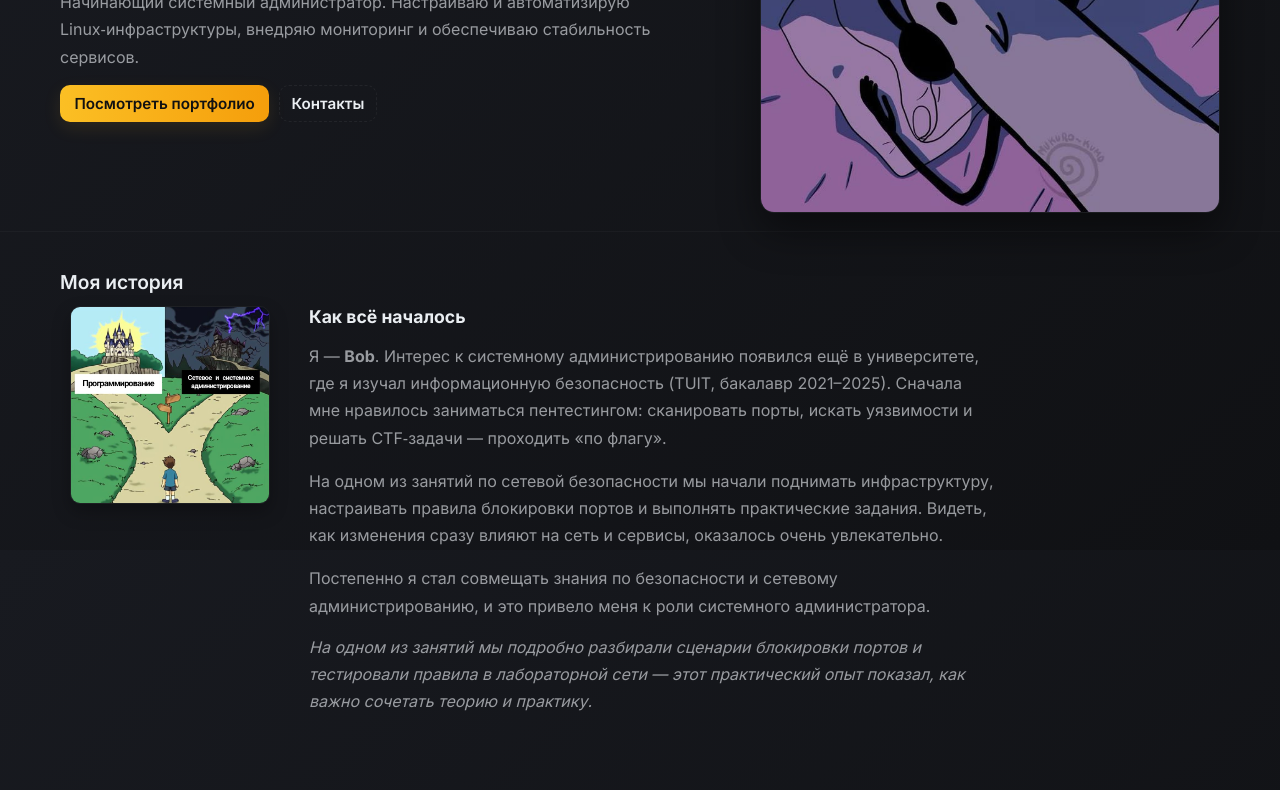
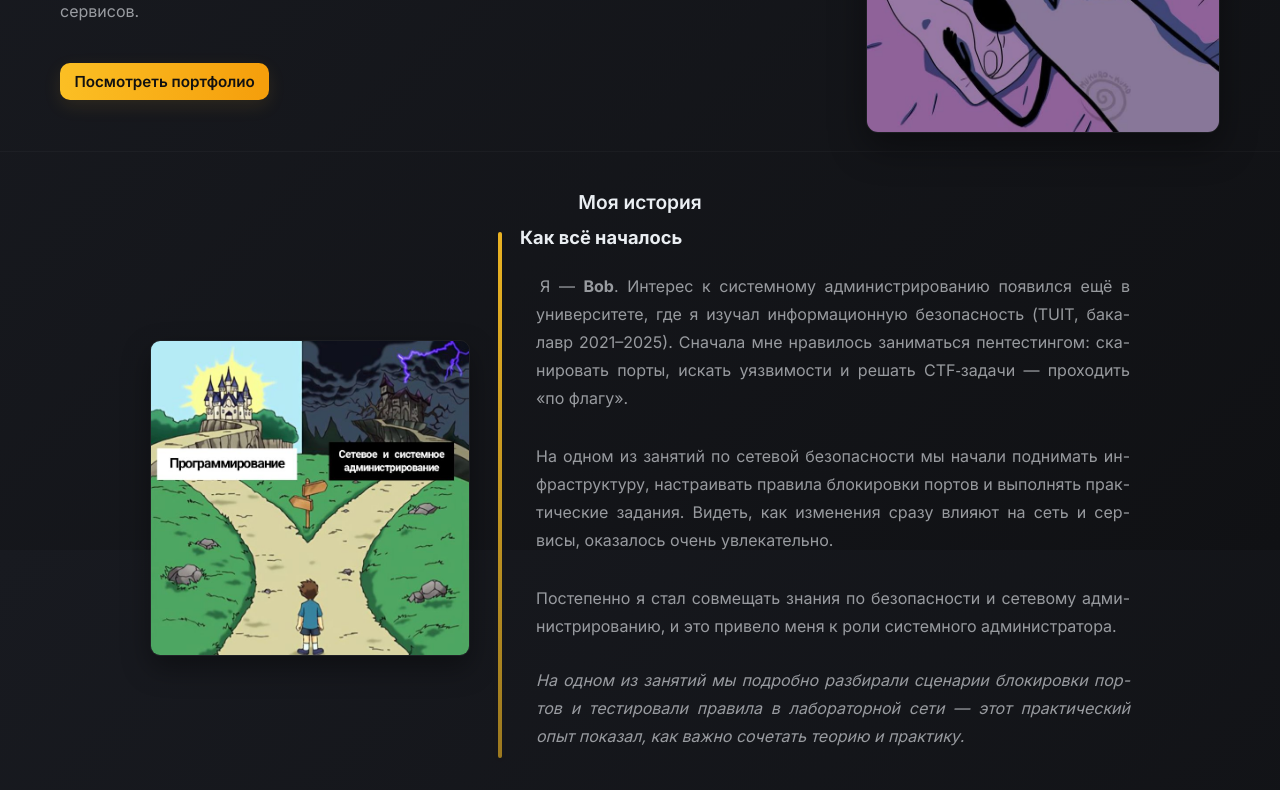
Before and after one commit to Bobur2k03/Obout-us, a plain HTML site: page about.html in a window 1280 px wide. Shown: the part 250-1040 px from the top of the page. Drawn offline with Linux system fonts and the light colour scheme.

Commit message:
on about-page 1.2

```diff
--- a/about.html
+++ b/about.html
@@ -23,9 +23,7 @@
 
           <div class="hero-ctas">
             <a class="btn btn-primary" href="portfolio.html">Посмотреть портфолио</a>
-            <a class="btn btn-ghost" href="contact.html">Контакты</a>
           </div>
-
         </div>
 
         <aside class="hero-image" aria-hidden="false">
--- a/css/about.css
+++ b/css/about.css
@@ -5,6 +5,7 @@
   --muted: rgba(234,238,242,0.66);
   --muted-soft: rgba(234,238,242,0.62);
   --accent: #fbbf24;
+  --accent-2: #3b82f6;
   --container: 1200px;
   --gap: 20px;
   --radius: 12px;
@@ -15,7 +16,16 @@
 
 /* Reset / base */
 * { box-sizing: border-box; }
-html,body { height: 100%; margin: 0; padding: 0; background: linear-gradient(135deg,#181a20,#101114); color: var(--text); font-family: Inter, Arial, sans-serif; -webkit-font-smoothing:antialiased; -moz-osx-font-smoothing:grayscale; }
+html,body {
+  height: 100%;
+  margin: 0;
+  padding: 0;
+  background: linear-gradient(135deg,#181a20,#101114);
+  color: var(--text);
+  font-family: Inter, Arial, sans-serif;
+  -webkit-font-smoothing:antialiased;
+  -moz-osx-font-smoothing:grayscale;
+}
 .container { max-width: var(--container); margin: 0 auto; padding: 0 20px; }
 
 /* Buttons */
@@ -30,40 +40,153 @@ html,body { height: 100%; margin: 0; padding: 0; background: linear-gradient(135
   font-weight:600;
   font-size:0.95rem;
   cursor:pointer;
-     border:0; transition: transform var(--transition), box-shadow var(--transition); }
+  border:0;
+  transition: transform var(--transition), box-shadow var(--transition);
+}
 .btn-primary { background: linear-gradient(90deg,var(--accent),#f59e0b); color:#111; box-shadow: 0 6px 18px rgba(251,191,36,0.10); }
 .btn-ghost { background: transparent; color:var(--text); border:1px dashed rgba(255,255,255,0.06); padding:0.45rem 0.7rem; }
 
-/* Hero */
+/* HERO */
 .hero { padding: 36px 0 18px; border-bottom: 1px solid rgba(255,255,255,0.03); }
-.hero-grid { display: grid; grid-template-columns: 1fr 460px; gap: 36px; align-items: center; }
-.hero-text h1 { margin: 0 0 8px; font-size: 2.1rem; line-height: 1.05; letter-spacing: -0.01em; }
-.hero-lead { margin: 0 0 12px; color: var(--muted-soft); font-size: 1.02rem; max-width: 56ch; }
+.hero-grid {
+  display: grid;
+  grid-template-columns: 1fr 360px; /* уменьшили правую колонку */
+  gap: 36px;
+  align-items: center;
+}
+.hero-text {
+  display:flex;
+  flex-direction:column;
+  justify-content:center;
+  gap:12px;
+}
+.hero-text h1, .hero-text h1#hero-title {
+  margin: 0 0 8px;
+  font-size: 2.0rem;
+  line-height: 1.05;
+  letter-spacing: -0.01em;
+}
+.hero-lead {
+  margin: 0 0 12px;
+  color: var(--muted-soft);
+  font-size: 1.02rem;
+  max-width: 56ch;
+}
 .hero-ctas { display:flex; gap:10px; margin: 12px 0; }
 .hero-tags { display:flex; gap:8px; flex-wrap:wrap; margin-top:12px; }
 .tag { background: rgba(255,255,255,0.03); padding:6px 10px; border-radius:8px; font-size:0.9rem; color:var(--text); border:1px solid rgba(255,255,255,0.02); }
 
-/* Profile image */
-.hero-image { justify-self:center; display:flex; align-items:center; justify-content:center; }
-.profile-img { width:100%; max-width:460px; height:auto; border-radius:14px; object-fit:cover; display:block; border:1px solid rgba(255,255,255,0.04); box-shadow: 0 18px 40px rgba(0,0,0,0.45); transform-origin:center; transition: transform 420ms cubic-bezier(.2,.9,.2,1); }
-.hero-image:hover .profile-img { transform: translateY(-6px) scale(1.01); }
+/* Profile image (уменьшена) */
+.hero-image { justify-self:center; display:flex; align-items:center; justify-content:center; padding-left:6px; }
+.profile-img {
+  width:100%;
+  max-width:360px; /* уменьшено: теперь первая картинка меньше */
+  height:auto;
+  border-radius:12px;
+  object-fit:cover;
+  display:block;
+  border:1px solid rgba(255,255,255,0.04);
+  box-shadow: 0 14px 36px rgba(0,0,0,0.40);
+  transform-origin:center;
+  transition: transform 360ms cubic-bezier(.2,.9,.2,1), box-shadow 360ms ease;
+}
+.hero-image:hover .profile-img { transform: translateY(-4px) scale(1.01); box-shadow: 0 20px 44px rgba(0,0,0,0.44); }
 
-/* About */
+/* ABOUT */
 .about { padding: 38px 0; }
-.section-title { font-size: 1.2rem; margin: 0 0 12px; font-weight: 600; color: var(--text); }
-.about-content { display: grid; grid-template-columns: 220px 1fr; gap: 29px; align-items: start; }
-.about-image { display:flex; align-items:flex-start; justify-content:center; }
-.about-img { width:100%; max-width:200px; height:auto; border-radius:10px; object-fit:cover; display:block; border:1px solid rgba(255,255,255,0.04); box-shadow: 0 8px 18px rgba(0,0,0,0.28); }
-.about-text h3 { margin: 0 0 8px; font-size: 1.1rem; color: var(--text); }
-.about-text p, .hero-lead, .project-desc, .timeline-content p { color: var(--muted-soft); line-height: 1.7; font-size: 1rem; max-width: var(--measure); margin-bottom: 14px; }
+.section-title {
+  font-size: 1.2rem;
+  margin: 0 0 12px;
+  font-weight: 600;
+  color: var(--text);
+  text-align: center; }
+
+/* About layout: image left (увеличена), текст справа */
+.about-content {
+  display: grid;
+  grid-template-columns: 320px 1fr; /* увеличили левую колонку для второй картинки */
+  gap: 28px;
+  align-items: center;
+  margin: 0 auto;
+  max-width: 980px;
+}
+.about-image { display:flex; align-items:flex-start; justify-content:center; padding-top:6px; }
+.about-img {
+  width:100%;
+  max-width:360px; /* увеличено: теперь вторая картинка больше */
+  height:auto;
+  border-radius:10px;
+  object-fit:cover;
+  display:block;
+  border:1px solid rgba(255,255,255,0.04);
+  box-shadow: 0 12px 28px rgba(0,0,0,0.36);
+}
+
+/* About text styling and accent */
+.about-text {
+  padding-left: 22px;
+  position: relative;
+  display:flex;
+  flex-direction: column;
+  justify-content: center;
+
+}
+.about-text::before {
+  content: "";
+  position: absolute;
+  left: 0;
+  top: 6px;
+  bottom: 6px;
+  width: 4px;
+  border-radius: 4px;
+  background: linear-gradient(180deg, rgba(251,191,36,0.95), rgba(251,191,36,0.6));
+  box-shadow: 0 4px 12px rgba(251,191,36,0.06);
+  opacity: 0.98;
+}
+.about-text > * { margin-left: 16px; }
+
+.about-text h3 { margin: 0 0 8px; font-size: 1.14rem; color: var(--text); }
+.about-text p, .hero-lead, .project-desc, .timeline-content p {
+  color: var(--muted-soft);
+  line-height: 1.75;
+  font-size: 1rem;
+  max-width: 66ch;
+  margin-bottom: 14px;
+  text-align: justify;
+  -webkit-hyphens: auto;
+  -ms-hyphens: auto;
+  hyphens: auto;
+}
+
+
+.about-text p:first-of-type { text-indent: 0.25rem; }
+
+
+
 .work-list { margin: 12px 0 0 0; padding-left: 1.05rem; color: var(--muted-soft); }
 .work-list li { margin: 8px 0; }
 .story-note { margin-top: 12px; font-style: italic; color: rgba(234,238,242,0.72); }
 
 /* Approach */
 .approach { padding: 28px 0; }
-.work-approach { display: grid; grid-template-columns: repeat(3,1fr); gap: 12px; margin-top: 12px; }
-.approach-card { background: linear-gradient(180deg, rgba(255,255,255,0.01), transparent); padding: 14px; border-radius: 10px; border: 1px solid rgba(255,255,255,0.03); min-height: 120px; box-shadow: var(--shadow-1); display:flex; flex-direction:column; gap:8px; }
+.work-approach {
+  display: grid;
+  grid-template-columns: repeat(3,1fr);
+  gap: 12px;
+  margin-top: 12px;
+}
+.approach-card {
+  background: linear-gradient(180deg, rgba(255,255,255,0.01), transparent);
+  padding: 14px;
+  border-radius: 10px;
+  border: 1px solid rgba(255,255,255,0.03);
+  min-height: 120px;
+  box-shadow: var(--shadow-1);
+  display:flex;
+  flex-direction:column;
+  gap:8px;
+  transform-origin: left center;
+}
 .approach-icon { font-size: 1.4rem; color: var(--accent); width:40px; height:40px; display:inline-flex; align-items:center; justify-content:center; border-radius:8px; background: linear-gradient(180deg, rgba(251,191,36,0.08), rgba(251,191,36,0.03)); }
 .approach-card h4 { margin: 0; font-size: 1rem; color: var(--text); }
 .approach-card p { margin: 0; color: var(--muted-soft); font-size: 0.95rem; }
@@ -71,7 +194,17 @@ html,body { height: 100%; margin: 0; padding: 0; background: linear-gradient(135
 /* Projects */
 .projects { padding: 28px 0; }
 .projects-grid { display:grid; grid-template-columns: repeat(2,1fr); gap: 16px; margin-top: 12px; }
-.project-card { background: linear-gradient(180deg, rgba(255,255,255,0.01), transparent); padding: 14px; border-radius: 10px; border:1px solid rgba(255,255,255,0.03); box-shadow: var(--shadow-1); display:flex; flex-direction:column; gap:10px; }
+.project-card {
+  background: linear-gradient(180deg, rgba(255,255,255,0.01), transparent);
+  padding: 14px;
+  border-radius: 10px;
+  border:1px solid rgba(255,255,255,0.03);
+  box-shadow: var(--shadow-1);
+  display:flex;
+  flex-direction:column;
+  gap:10px;
+  transform-origin: left center;
+}
 .project-meta { color: var(--muted-soft); font-size: 0.92rem; margin: 0; }
 
 /* Education */
@@ -86,16 +219,31 @@ html,body { height: 100%; margin: 0; padding: 0; background: linear-gradient(135
 .contacts { padding: 28px 0; }
 .contacts-grid { display: grid; grid-template-columns: 360px 1fr; gap: 20px; align-items:start; }
 .contact-cards { display:flex; flex-direction:column; gap:10px; }
-.contact-card { display:flex; gap:10px; align-items:center; padding:12px; border-radius:10px; background: linear-gradient(180deg, rgba(255,255,255,0.01), transparent); border:1px solid rgba(255,255,255,0.03); text-decoration:none; color:var(--text); box-shadow: var(--shadow-1); }
+.contact-card {
+  display:flex;
+  gap:10px;
+  align-items:center;
+  padding:12px;
+  border-radius:10px;
+  background: linear-gradient(180deg, rgba(255,255,255,0.01), transparent);
+  border:1px solid rgba(255,255,255,0.03);
+  text-decoration:none;
+  color:var(--text);
+  box-shadow: var(--shadow-1);
+}
 .contact-card i { font-size:1.1rem; color:var(--accent); width:28px; text-align:center; }
 .contacts-note { color: var(--muted-soft); font-size: 0.95rem; }
 
-/* Reveal animations */
+/* Reveal animations (fade-up + slide) */
 .reveal { opacity: 0; transform: translateY(18px); transition: opacity 520ms cubic-bezier(.2,.9,.2,1), transform 520ms cubic-bezier(.2,.9,.2,1); will-change: opacity, transform; }
 .reveal.is-visible { opacity: 1; transform: translateY(0); }
+
+.reveal-right { transform: translateX(28px) translateY(8px); opacity: 0; }
+.reveal-right.is-visible { transform: translateX(0) translateY(0); opacity: 1; transition: opacity 520ms cubic-bezier(.2,.9,.2,1), transform 520ms cubic-bezier(.2,.9,.2,1); }
+
 .reveal-left { transform: translateX(-28px) translateY(8px); opacity: 0; }
-.reveal-right { transform: translateX(28px) translateY(8px); opacity: 0; }
-.reveal-left.is-visible, .reveal-right.is-visible { transform: translateX(0) translateY(0); opacity: 1; transition: opacity 520ms cubic-bezier(.2,.9,.2,1), transform 520ms cubic-bezier(.2,.9,.2,1); }
+.reveal-left.is-visible { transform: translateX(0) translateY(0); opacity: 1; transition: opacity 520ms cubic-bezier(.2,.9,.2,1), transform 520ms cubic-bezier(.2,.9,.2,1); }
+
 .reveal-delay-1 { transition-delay: 80ms; }
 .reveal-delay-2 { transition-delay: 160ms; }
 .reveal-delay-3 { transition-delay: 240ms; }
@@ -104,10 +252,10 @@ html,body { height: 100%; margin: 0; padding: 0; background: linear-gradient(135
 .muted { color: var(--muted-soft); }
 .kv { color: var(--muted-soft); font-size:0.95rem; }
 
-/* Responsive */
+/* Responsive adjustments */
 @media (max-width: 980px) {
   .hero-grid { grid-template-columns: 1fr 360px; }
-  .about-content { grid-template-columns: 1fr 300px; }
+  .about-content { grid-template-columns: 1fr 320px; } /* на планшете картинка справа */
   .projects-grid { grid-template-columns: 1fr; }
   .work-approach { grid-template-columns: repeat(2,1fr); }
   .contacts-grid { grid-template-columns: 1fr; }
@@ -117,8 +265,12 @@ html,body { height: 100%; margin: 0; padding: 0; background: linear-gradient(135
   .hero-ctas { justify-content:center; }
   .hero-tags { justify-content:center; }
   .work-approach { grid-template-columns: 1fr; }
-  .about-img { margin: 0 auto; }
-  .profile-img { max-width: 320px; }
+  .about-img { margin: 0 auto; max-width: 280px; } /* картинка под текстом по центру */
+  .profile-img { max-width: 320px; } /* первая картинка на мобильных */
+  .about-text::before { display: none; } /* скрываем акцентную полосу на узких экранах */
+  .about-text > * { margin-left: 0; }
+  .about-text { padding-left: 0; }
+  .about-text p { text-align: left;}
 }
 
 /* Reduced motion */
```
Lines whose indentation alone changed are shown as unchanged.
